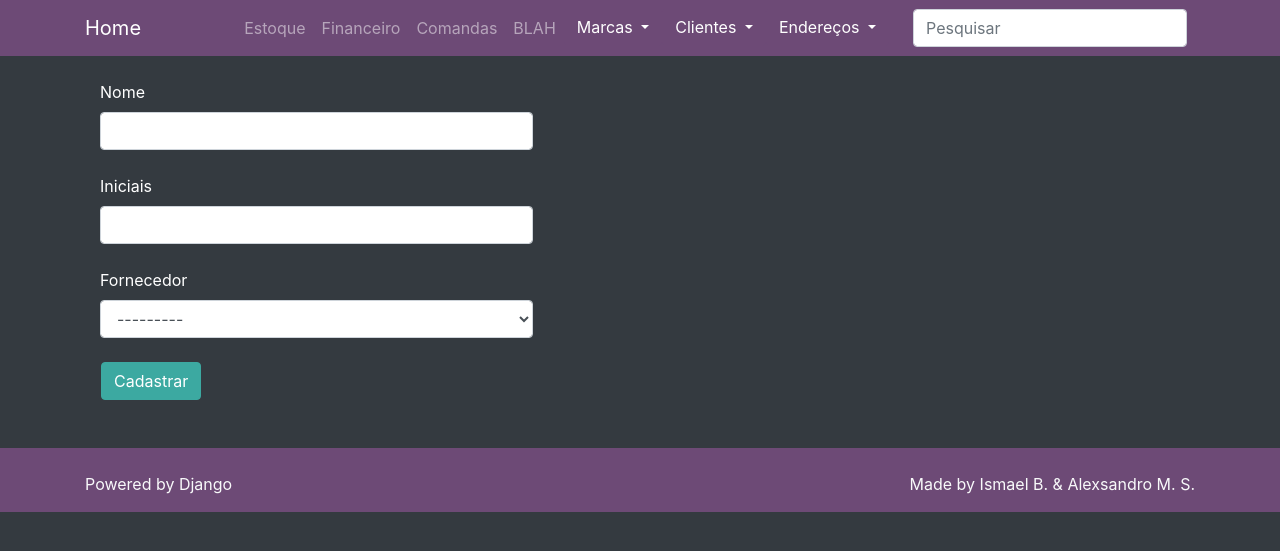
After one commit to IsmaelBortoluzzi/Projeto-Integrador, a Django app: page /brand/create-brand/ in a window 1280 px wide. The commit adds this page. Shown: the top 551 px of the page. Run offline with Django 3.2, Linux system fonts and the light colour scheme; data that the repository does not hold is empty; some libraries are stand-ins or nearby versions.

Commit message:
Criando views e forms no brand e supplier. Usando o SelectToQuerySet

```diff
--- a/app/app/urls.py
+++ b/app/app/urls.py
@@ -22,5 +22,7 @@ urlpatterns = [
     path('admin/', admin.site.urls),
     path('', include('home.urls')),
     path('client/', include('client.urls')),
+    path('brand/', include('product_brand.urls')),
+    path('supplier/', include('supplier.urls'))
 
 ] + static(settings.MEDIA_URL, document_root=settings.MEDIA_ROOT)
--- a/app/client/models.py
+++ b/app/client/models.py
@@ -23,4 +23,3 @@ class Address(models.Model):
     city = models.CharField(max_length=256, db_column='city', default='')
     state = models.CharField(max_length=2, db_column='state', default='')
     client = models.ForeignKey(Client, on_delete=models.CASCADE, db_column='client_id', null=True)
-    supplier = models.ForeignKey(Supplier, db_column='supplier', on_delete=models.CASCADE, null=True)
--- /dev/null
+++ b/app/product_brand/forms.py
@@ -0,0 +1,24 @@
+from django import forms
+from dal import autocomplete
+
+from supplier.models import Supplier
+
+
+class BrandForm(forms.Form):
+    name = forms.CharField(max_length=255, label='Nome', required=True)
+    initials = forms.CharField(max_length=16, label='Iniciais', required=False)  # sigla
+    supplier = forms.ModelChoiceField(
+        queryset=Supplier.objects.all(),
+        widget=autocomplete.ModelSelect2(url='supplier-autocomplete'),
+        label='Fornecedor',
+        required=False
+    )
+
+    def __init__(self, *args, **kwargs):
+        super().__init__(*args, **kwargs)
+        for key, value in self.fields.items():  # pra cada campo, adiciona a classe bootstrap form-control
+            value.widget.attrs.update({'class': 'form-control'})
+
+    def clean(self):
+        if not self.cleaned_data.get('Nome'):
+            raise forms.ValidationError('Nome não pode estar vazio!')
--- /dev/null
+++ b/app/product_brand/urls.py
@@ -0,0 +1,6 @@
+from django.urls import path
+from product_brand.views import *
+
+urlpatterns = [
+    path('create-brand/', create_brand, name='create-brand')
+]
--- a/app/product_brand/views.py
+++ b/app/product_brand/views.py
@@ -1,3 +1,16 @@
 from django.shortcuts import render
 
-# Create your views here.
+from product_brand.forms import BrandForm
+
+
+def create_brand(request):
+
+    if request.method == 'GET':
+        context = {
+            'brand_form': BrandForm()
+        }
+        return render(request, 'brand/create_brand.html', context)
+
+    if request.method == 'POST':
+        pass
+        # TODO fazer igual foi feito no client e address
--- a/app/requirements.txt
+++ b/app/requirements.txt
@@ -1,2 +1,3 @@
 django==3.2.13
 psycopg2==2.7.7
+django-autocomplete-light==3.9.4
--- /dev/null
+++ b/app/supplier/urls.py
@@ -0,0 +1,10 @@
+from django.urls import path, include
+
+from .models_select2queryset import SupplierAutocomplete
+from .views import *
+
+urlpatterns = [
+
+    # autocomplete
+    path('supplier-autocomplete/', SupplierAutocomplete.as_view(), name='supplier-autocomplete')
+]
--- a/app/supplier/views.py
+++ b/app/supplier/views.py
@@ -1,3 +1 @@
 from django.shortcuts import render
-
-# Create your views here.
--- /dev/null
+++ b/app/templates/brand/create_brand.html
@@ -0,0 +1,27 @@
+{% extends 'base.html' %}
+
+{% block content %}
+
+    <div class="row">
+        <div class="col-md-12">
+            <form id="address-form" method="post" class="form-horizontal" role="form">
+                {% csrf_token %}
+                <div class="form-group">
+                {% for field in brand_form %}
+                    <div class="clearfix visible-sm visible-xs"><br></div>
+                    <label for="{{ field.auto_id }}" class="col-md-1 col-sm-2 col-xs-2">{{ field.label }}</label>
+                    <div class="col-md-5 col-sm-10 col-xs-10">
+                        {{ field }}
+                        {% if field.errors %}
+                            <br>
+                            {{ field.errors }}
+                        {% endif %}
+                    </div>
+                {% endfor %}
+                </div>
+            <button class="btn btn-secondary ml-3 mt-2">Cadastrar</button>
+            </form>
+        </div>
+    </div>
+
+{% endblock %}
--- a/app/templates/parciais/_nav.html
+++ b/app/templates/parciais/_nav.html
@@ -27,6 +27,15 @@
                 </li>
                 <div class="dropdown">
                     <button class="btn btn-primary dropdown-toggle" type="button" id="dropdownMenuButton" data-toggle="dropdown" aria-haspopup="true" aria-expanded="false">
+                        Marcas
+                    </button>
+                    <div class="dropdown-menu bg-primary" aria-labelledby="dropdownMenuButton">
+                        <a class="dropdown-item text-white" href="#">Listar</a>
+                        <a class="dropdown-item text-white" href="{% url 'create-brand' %}">Adicionar</a>
+                    </div>
+                </div>
+                <div class="dropdown">
+                    <button class="btn btn-primary dropdown-toggle" type="button" id="dropdownMenuButton" data-toggle="dropdown" aria-haspopup="true" aria-expanded="false">
                         Clientes
                     </button>
                     <div class="dropdown-menu bg-primary" aria-labelledby="dropdownMenuButton">
```
Also changed, not shown: app/app/settings.py (+8 -0 lines), app/supplier/forms.py (added, +21 -0 lines), app/supplier/models.py (+1 -6 lines), app/supplier/models_select2queryset.py (added, +18 -0 lines).
